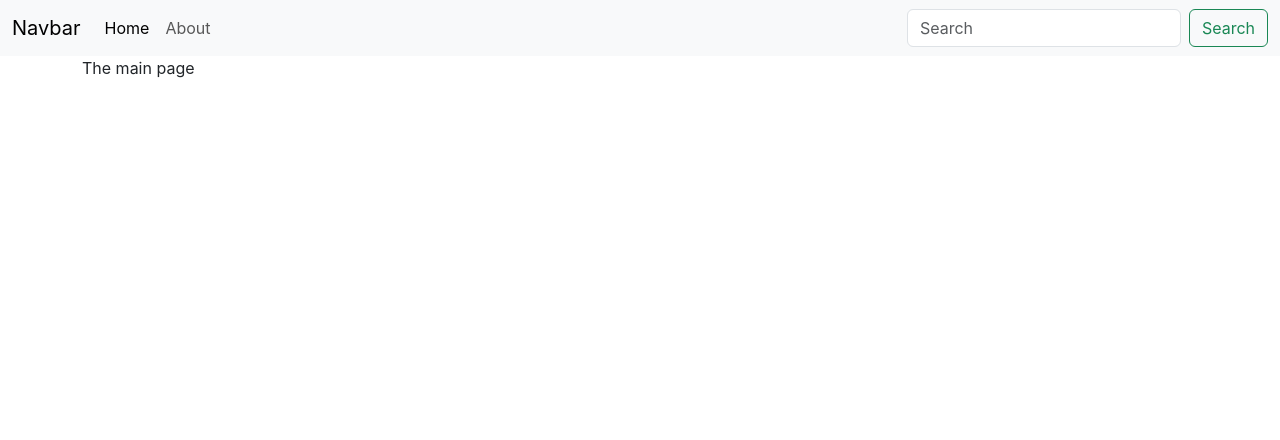
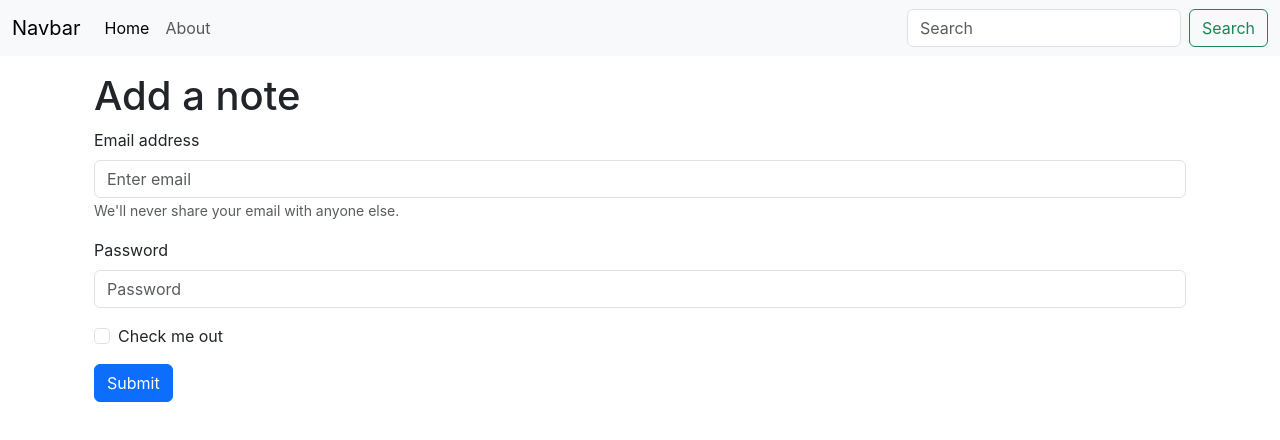
Before and after one commit to nishchyapratapsingh/Paste-It-Cloud, a React (Create React App) app in the folder Frontend/: page / in a window 1280 px wide. Shown: the top 440 px of the page. Built offline with nearby package versions, Linux system fonts and the light colour scheme.

Commit message:
Add Bootstrap integration, create Note context, and implement AddNote component

```diff
--- a/Frontend/package.json
+++ b/Frontend/package.json
@@ -7,8 +7,10 @@
     "@testing-library/jest-dom": "^6.6.3",
     "@testing-library/react": "^16.3.0",
     "@testing-library/user-event": "^13.5.0",
+    "bootstrap": "^5.3.8",
     "concurrently": "^9.2.0",
     "react": "^19.1.0",
+    "react-bootstrap": "^2.10.10",
     "react-dom": "^19.1.0",
     "react-router-dom": "^7.7.1",
     "react-scripts": "5.0.1",
--- a/Frontend/public/index.html
+++ b/Frontend/public/index.html
@@ -2,14 +2,14 @@
 <html lang="en">
   <head>
     <meta charset="utf-8" />
-    <link rel="icon" href="%PUBLIC_URL%/favicon.ico" />
+    <!-- <link rel="icon" href="%PUBLIC_URL%/favicon.ico" /> -->
     <meta name="viewport" content="width=device-width, initial-scale=1" />
     <meta name="theme-color" content="#000000" />
     <meta
       name="description"
       content="Web site created using create-react-app"
     />
-    <link rel="apple-touch-icon" href="%PUBLIC_URL%/logo192.png" />
+    <!-- <link rel="apple-touch-icon" href="%PUBLIC_URL%/logo192.png" /> -->
 
     <link rel="manifest" href="%PUBLIC_URL%/manifest.json" />
     <link href="https://cdn.jsdelivr.net/npm/bootstrap@5.3.7/dist/css/bootstrap.min.css" rel="stylesheet" integrity="sha384-LN+7fdVzj6u52u30Kp6M/trliBMCMKTyK833zpbD+pXdCLuTusPj697FH4R/5mcr" crossorigin="anonymous">
--- a/Frontend/src/App.js
+++ b/Frontend/src/App.js
@@ -6,9 +6,10 @@ import {
 import Navbar from "./components/Navbar";
 import Home from "./components/Home";
 import About from "./components/About";
-
+import NoteState from "./context/notes/NoteState";
 function App() {
   return (
+    <NoteState>
     <Router>
       <Navbar />
       <div className="container">
@@ -18,6 +19,7 @@ function App() {
         </Routes>
       </div>
     </Router>
+    </NoteState>
   );
 }
 
--- a/Frontend/src/components/About.js
+++ b/Frontend/src/components/About.js
@@ -1,9 +1,12 @@
-import React from 'react'
+import React, {useContext} from 'react';
+import noteContext from '../context/notes/noteContext';
 
 export default function About() {
+  const a = useContext(noteContext);
   return (
     <div>
       About
+      {a.name}
     </div>
   )
 }
--- /dev/null
+++ b/Frontend/src/components/AddNote.js
@@ -0,0 +1,29 @@
+import Button from "react-bootstrap/Button";
+import Form from "react-bootstrap/Form";
+
+function AddNote() {
+  return (
+    <Form>
+      <Form.Group className="mb-3" controlId="formBasicEmail">
+        <Form.Label>Email address</Form.Label>
+        <Form.Control type="email" placeholder="Enter email" />
+        <Form.Text className="text-muted">
+          We'll never share your email with anyone else.
+        </Form.Text>
+      </Form.Group>
+
+      <Form.Group className="mb-3" controlId="formBasicPassword">
+        <Form.Label>Password</Form.Label>
+        <Form.Control type="password" placeholder="Password" />
+      </Form.Group>
+      <Form.Group className="mb-3" controlId="formBasicCheckbox">
+        <Form.Check type="checkbox" label="Check me out" />
+      </Form.Group>
+      <Button variant="primary" type="submit">
+        Submit
+      </Button>
+    </Form>
+  );
+}
+
+export default AddNote;
--- a/Frontend/src/components/Home.js
+++ b/Frontend/src/components/Home.js
@@ -1,9 +1,14 @@
 import React from 'react'
+import AddNote from './AddNote'
 
 export default function Home() {
   return (
     <div>
-      The main page
+      <div className="container mt-3">
+      <h1>Add a note</h1>
+      <AddNote/>
+      </div>
+
     </div>
   )
 }
--- a/Frontend/src/components/Navbar.js
+++ b/Frontend/src/components/Navbar.js
@@ -1,7 +1,8 @@
 import React from "react";
-import { Link } from "react-router-dom";
+import { Link, useLocation} from "react-router-dom";
 
 export default function Navbar() {
+  let location = useLocation();
   return (
     <nav className="navbar navbar-expand-lg bg-body-tertiary">
       <div className="container-fluid">
@@ -22,12 +23,12 @@ export default function Navbar() {
         <div className="collapse navbar-collapse" id="navbarSupportedContent">
           <ul className="navbar-nav me-auto mb-2 mb-lg-0">
             <li className="nav-item">
-              <Link className="nav-link active" aria-current="page" to="/">
+              <Link className={`nav-link ${location.pathname==="/"?"active":""}`} aria-current="page" to="/">
                 Home
               </Link>
             </li>
             <li className="nav-item">
-              <Link className="nav-link" to="/about">
+              <Link className={`nav-link ${location.pathname==="/about"?"active":""}`} to="/about">
                 About
               </Link>
             </li>
--- /dev/null
+++ b/Frontend/src/context/notes/NoteState.js
@@ -0,0 +1,13 @@
+import noteContext from "./noteContext";
+const state = {
+    "name":"David",
+    age : 23
+}
+const NoteState = (props) => {
+    return(
+        <noteContext.Provider value={state}>
+            {props.children}
+        </noteContext.Provider>
+    )
+}
+export default NoteState;
--- /dev/null
+++ b/Frontend/src/context/notes/noteContext.js
@@ -0,0 +1,3 @@
+import { createContext } from "react";
+const noteContext = createContext();
+export default noteContext;
```
Also changed, not shown: 1 other file (tests, documents, lock files or other folders).
